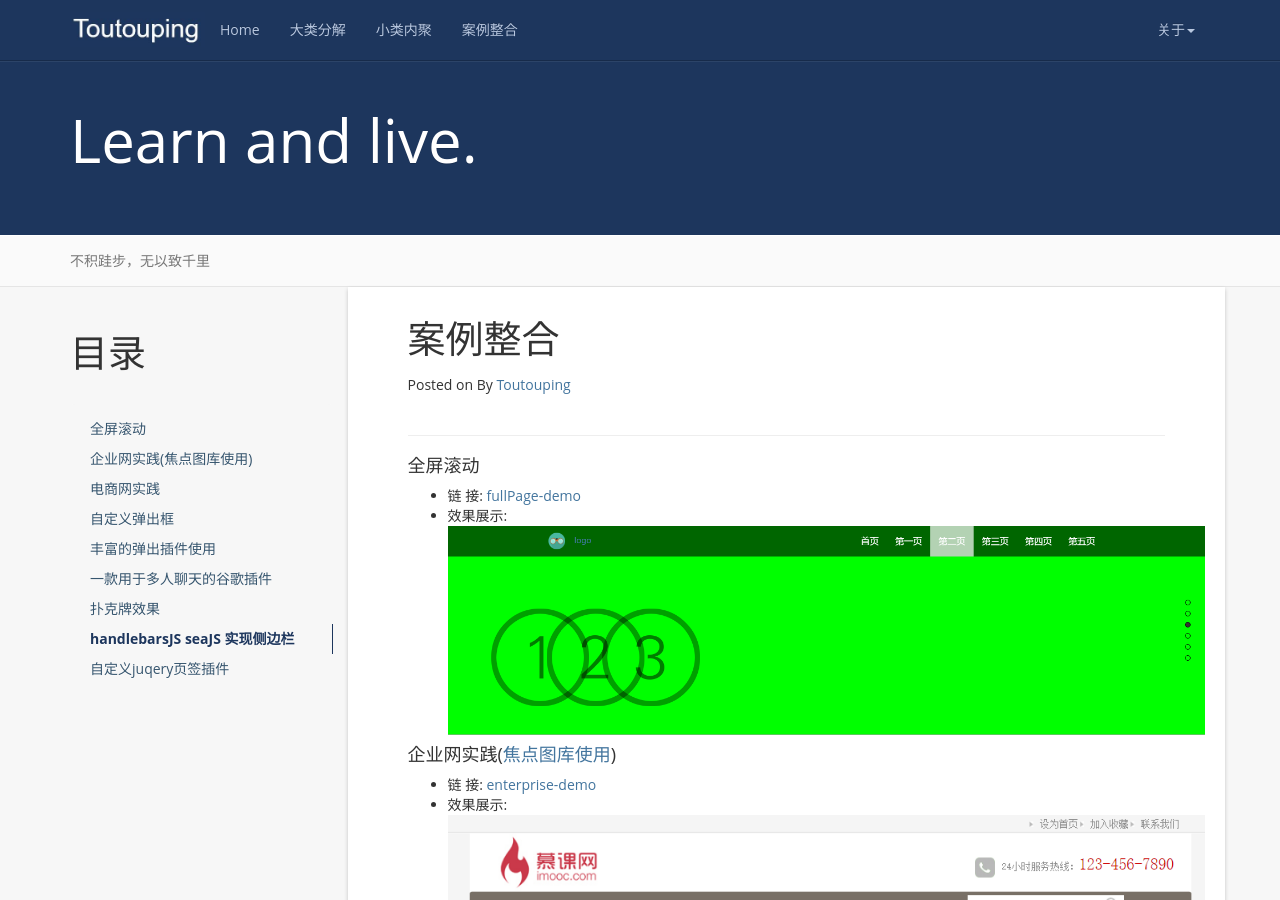
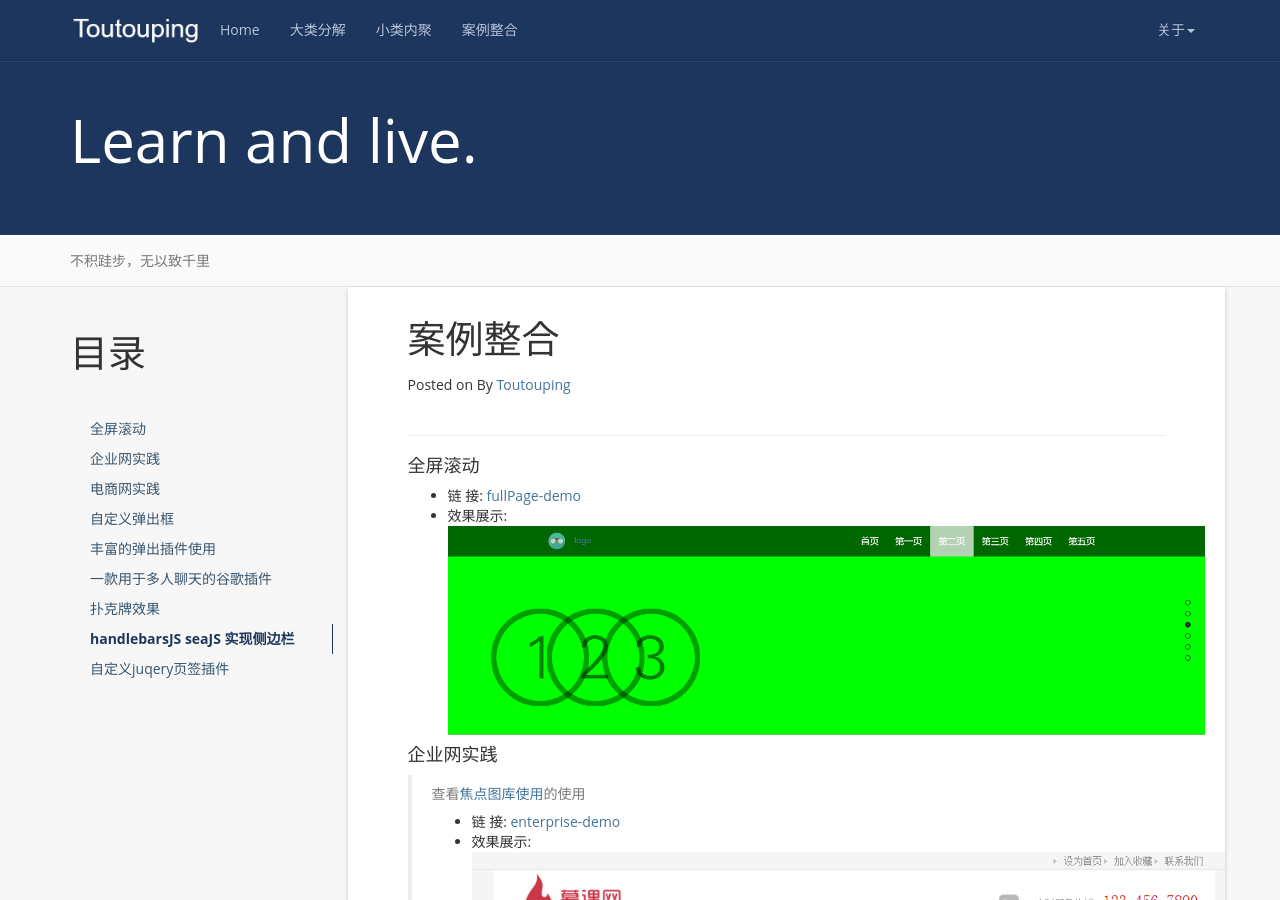
Before and after one commit to toutouping/toutouping.github.io, a Jekyll site: the page built from demo.md, in a window 1280 px wide and 900 px high. Built offline with Jekyll 4.4.1, drawn with Linux system fonts in a browser that asks for light colours; comment, search, counter and statistics services are not loaded.

Commit message:
Add demo

```diff
--- a/demo.md
+++ b/demo.md
@@ -13,7 +13,9 @@ permalink: /demo/
 + 链    接: [fullPage-demo](/demo/fullpageJs-demo/index.html)
 + 效果展示: ![img](/demo/fullpageJs-demo/img/fullPage.png)
 
-#### 企业网实践([焦点图库使用](http://demo.jb51.net/js/myfocus/demo.html))
+#### 企业网实践
+
+> 查看[焦点图库使用](http://demo.jb51.net/js/myfocus/demo.html)的使用
 + 链    接: [enterprise-demo](/demo/enterprise-demo/index.html)
 + 效果展示: ![img](/demo/enterprise-demo/images/demo.png)
 
```
